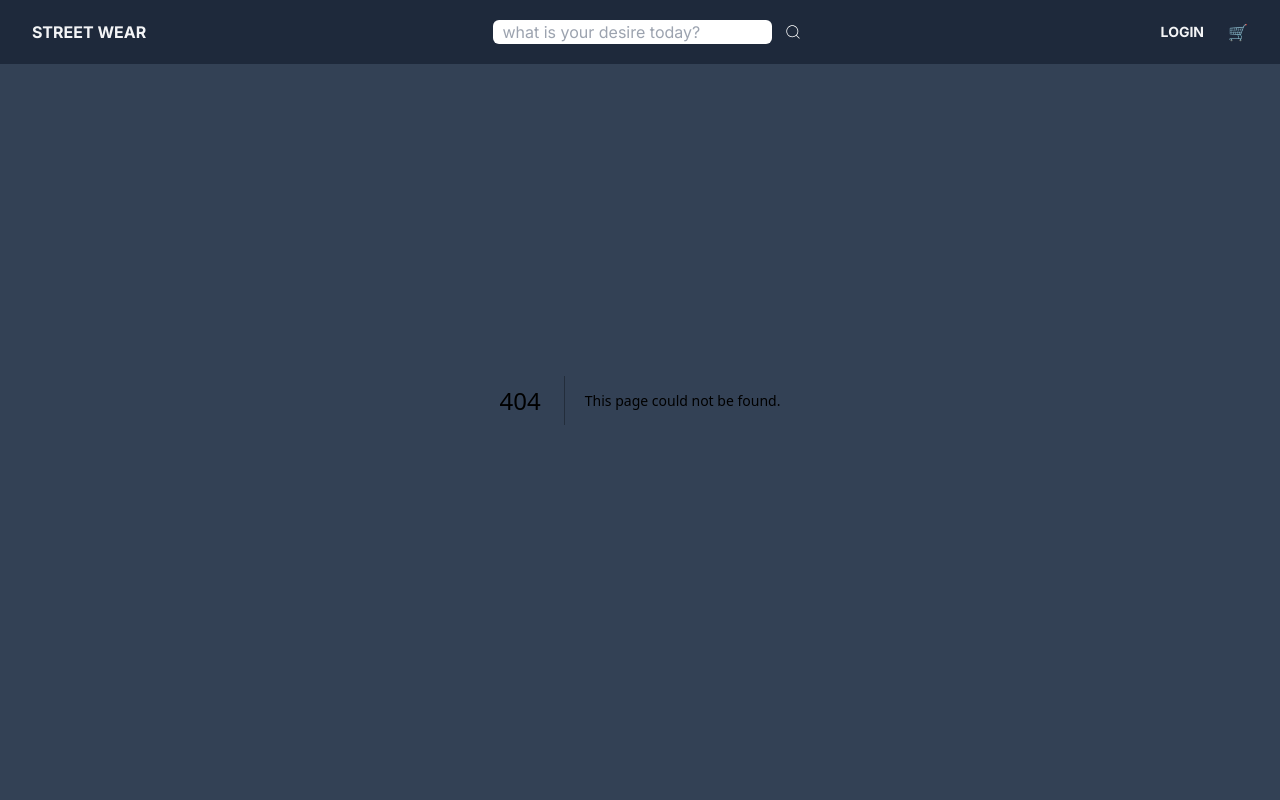
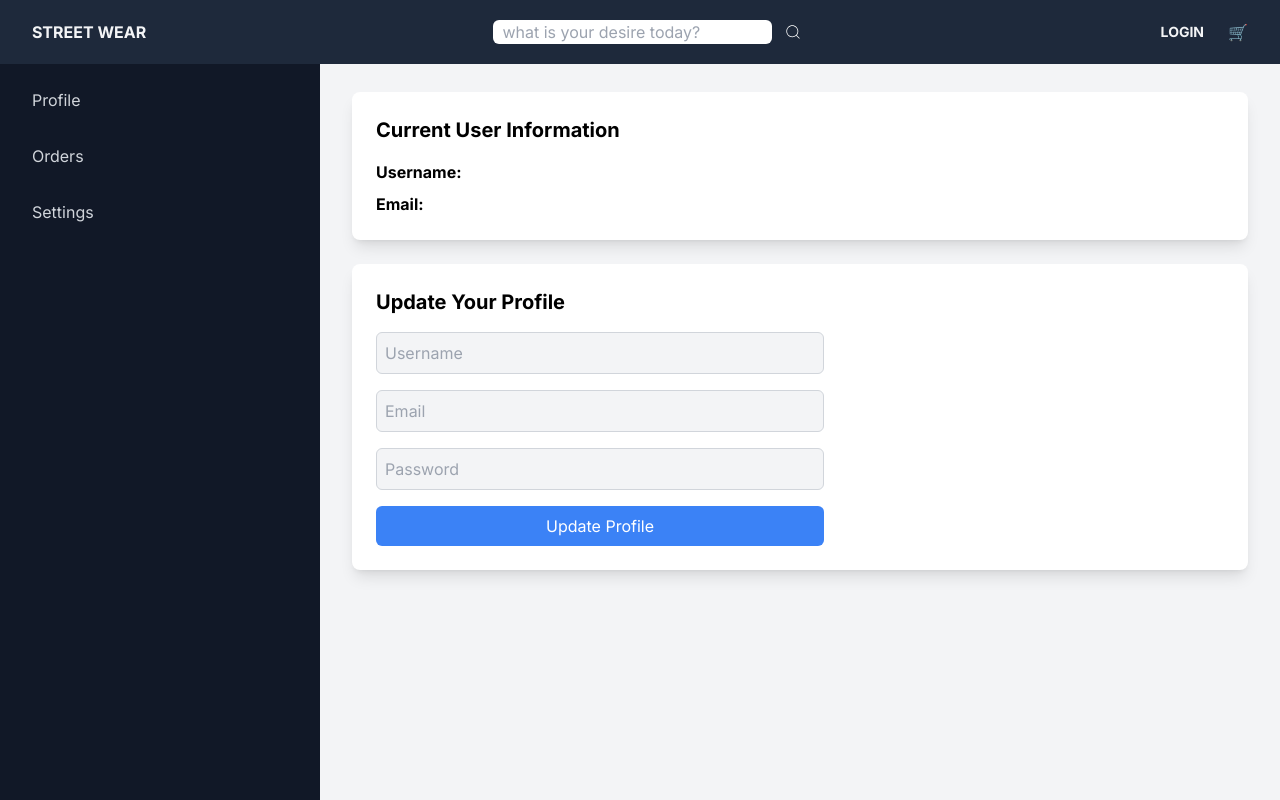
Before and after one commit to YuriMascarenhasLourenco/clothes-ecommerce, a Next.js app: page /user/profile in a window 1280 px wide. Before the commit this address had no page. Built offline with nearby package versions, Linux system fonts and the light colour scheme.

Commit message:
fix: admin/profile

```diff
--- a/src/app/admin/profile/page.tsx
+++ /dev/null
@@ -1,57 +0,0 @@
-'use client';
-
-export default function Dashboard() {
-    return (
-        <div className="flex h-screen w-full bg-gray-100">
-            {/* Sidebar */}
-            <aside className="w-1/4 bg-gray-900 text-gray-300 p-6">
-                <h2 className="text-2xl font-bold mb-6">Dashboard</h2>
-                <nav className="space-y-4">
-                    <a href="/admin/profile" className="block p-2 rounded-md hover:bg-gray-700">
-                        Profile
-                    </a>
-                    <a href="/admin/stocks" className="block p-2 rounded-md hover:bg-gray-700">
-                        Stocks
-                    </a>
-                    <a href="/admin/orders" className="block p-2 rounded-md hover:bg-gray-700">
-                        Orders
-                    </a>
-                    <a href="/admin/settings" className="block p-2 rounded-md hover:bg-gray-700">
-                        Settings
-                    </a>
-                </nav>
-            </aside>
-
-            {/* Main Content */}
-            <main className="flex-1 p-8">
-                <h1 className="text-3xl font-bold mb-6">Profile</h1>
-                <div className="bg-white p-6 rounded-lg shadow-lg">
-                    <h2 className="text-xl font-bold mb-4">Update Your Profile</h2>
-                    <form className="flex flex-col space-y-4 w-full max-w-md">
-                        <input
-                            type="text"
-                            placeholder="Username"
-                            className="p-2 rounded-md bg-gray-100 border border-gray-300"
-                        />
-                        <input
-                            type="email"
-                            placeholder="Email"
-                            className="p-2 rounded-md bg-gray-100 border border-gray-300"
-                        />
-                        <input
-                            type="password"
-                            placeholder="Password"
-                            className="p-2 rounded-md bg-gray-100 border border-gray-300"
-                        />
-                        <button
-                            type="submit"
-                            className="bg-blue-500 text-white p-2 rounded-md hover:bg-blue-600 transition duration-200"
-                        >
-                            Update Profile
-                        </button>
-                    </form>
-                </div>
-            </main>
-        </div>
-    );
-}
--- /dev/null
+++ b/src/app/components/aside.tsx
@@ -0,0 +1,18 @@
+export const Aside = () => {
+    return (
+        <aside className="w-1/4 bg-gray-900 text-gray-300 p-6">
+                <h2 className="text-2xl font-bold mb-6">Dashboard</h2>
+                <nav className="space-y-4">
+                    <a href="/admin/profile" className="block p-2 rounded-md hover:bg-gray-700">
+                        Profile
+                    </a>
+                    <a href="/admin/orders" className="block p-2 rounded-md hover:bg-gray-700">
+                        Orders
+                    </a>
+                    <a href="/admin/settings" className="block p-2 rounded-md hover:bg-gray-700">
+                        Settings
+                    </a>
+                </nav>
+            </aside>
+    );
+}
--- /dev/null
+++ b/src/app/user/profile/page.tsx
@@ -0,0 +1,76 @@
+'use client';
+
+import { Aside } from "@/app/components/aside";
+import { initialState, reducer } from "@/app/reducers/user.reducer";
+import { api } from "@/app/services/api";
+import { useAuthStore } from "@/app/stores/authStore";
+import { useReducer } from "react";
+
+export default function Dashboard() {
+    const [state, dispatch] = useReducer(reducer, initialState);
+    const{user}= useAuthStore()
+    const handleSubmit = async(e: React.FormEvent) => {
+        e.preventDefault();
+        const id= JSON.parse(localStorage.getItem('auth-store')as string).state.user.id as number
+        await api.patch(`user/${id}`, {
+            name: state.name,
+            email: state.email,
+            password: state.password,
+        });
+    }
+    return (
+        <div className="flex h-screen w-full bg-gray-100">
+            {/* Sidebar */}
+            <Aside/>
+
+            {/* Main Content */}
+            <main className="flex-1 p-8">
+                <h1 className="text-3xl font-bold mb-6">Profile</h1>
+                <div className="bg-white p-6 rounded-lg shadow-lg mb-6">
+                    <h2 className="text-xl font-bold mb-4">Current User Information</h2>
+                    <div className="space-y-2">
+                        <p>
+                            <span className="font-bold">Username:</span> {user?.name}
+                        </p>
+                        <p>
+                            <span className="font-bold">Email:</span> {user?.email}
+                        </p>
+
+                    </div>
+                </div>
+                <div className="bg-white p-6 rounded-lg shadow-lg">
+                    <h2 className="text-xl font-bold mb-4">Update Your Profile</h2>
+                    <form className="flex flex-col space-y-4 w-full max-w-md">
+                        <input
+                            type="text"
+                            placeholder="Username"
+                            className="p-2 rounded-md bg-gray-100 border border-gray-300"
+                            value={state.name}
+                            onChange={(e) => dispatch({ type: "SET_NAME", payload: e.target.value })}
+                        />
+                        <input
+                            type="email"
+                            placeholder="Email"
+                            className="p-2 rounded-md bg-gray-100 border border-gray-300"
+                            value={state.email}
+                            onChange={(e) => dispatch({ type: "SET_EMAIL", payload: e.target.value })}
+                        />
+                        <input
+                            type="password"
+                            placeholder="Password"
+                            className="p-2 rounded-md bg-gray-100 border border-gray-300"
+                            value={state.password}
+                            onChange={(e) => dispatch({ type: "SET_PASSWORD", payload: e.target.value })}
+                        />
+                        <button
+                            type="submit"
+                            className="bg-blue-500 text-white p-2 rounded-md hover:bg-blue-600 transition duration-200"
+                        >
+                            Update Profile
+                        </button>
+                    </form>
+                </div>
+            </main>
+        </div>
+    );
+}
--- /dev/null
+++ b/src/app/user/settings/page.tsx
@@ -0,0 +1,20 @@
+import { Aside } from "@/app/components/aside";
+
+export default function settings() {
+    return (
+        <div className="flex h-screen w-screen bg-gray-100">
+            <Aside />
+            <div className="flex flex-1 justify-center items-center">
+                <div className="bg-white p-6 rounded-lg shadow-lg flex items-center flex-col w-1/4">
+                    <h2 className="text-xl font-bold mb-4">Delete account</h2>
+                    <p className="text-red-500 text-center">
+                        Are you sure you want to delete your account? This action cannot be undone.
+                    </p>
+                    <button className="bg-red-500 text-white p-2 rounded-md hover:bg-red-600 transition duration-200 mt-4">
+                        Delete Account
+                    </button>
+                </div>
+            </div>
+        </div>
+    );
+}
```
